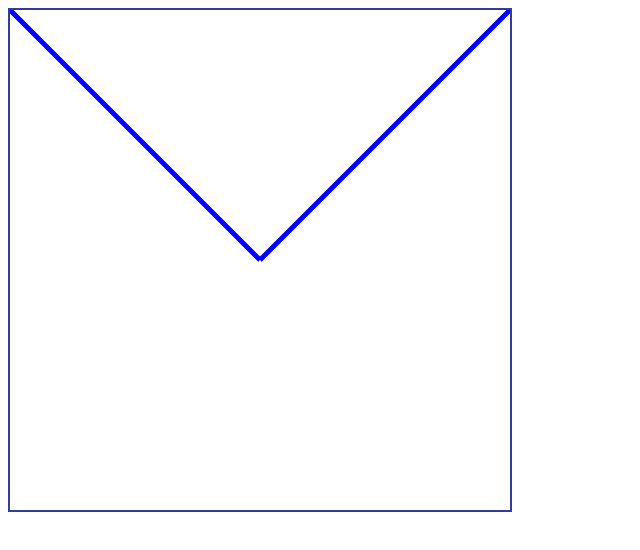
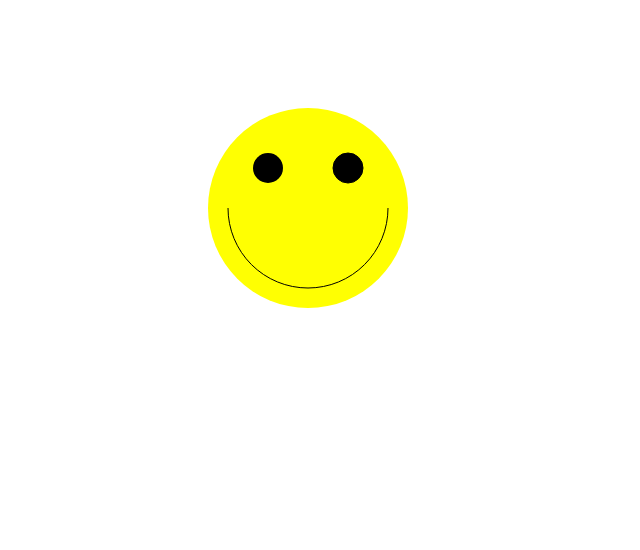
Before and after one commit to marama09/Canvas-API, a plain HTML site: page index.html in a window 1280 px wide. Shown: the whole page, without its empty margins (0-640 px from the left). Drawn offline with Linux system fonts and the light colour scheme.

Commit message:
smile face using canvas

```diff
--- a/index.html
+++ b/index.html
@@ -1,4 +1,5 @@
 <!--
+  Smile Face usinf
     1- canvas like image But without Src + Alt Attributes and with clousing tag
     2- canvas can bestyled with css
     3- canvas default Dimension {Width=>300 Height=>150}
@@ -13,7 +14,7 @@
     <link rel="stylesheet" href="main.css">
   </head>
   <body>
-      <canvas id="our-canvas" width="500" height="500"> </canvas>
+      <canvas id="our-canvas" width="600" height="400"> </canvas>
       <script src="main.js"></script>
   </body>
 </html>
--- a/main.css
+++ b/main.css
@@ -1,7 +1,8 @@
 body{
      background-color:rgba(212, 205, 111, 0) ;
 }
-
+/*
 canvas {
-    border: 2px solid rgb(51, 61, 153);
+    border: 2px solid rgb(4, 4, 6);
 }
+/*
--- a/main.js
+++ b/main.js
@@ -4,24 +4,30 @@ let theCanvas =document.getElementById('our-canvas'),
 // Select Context Type
 theContext=theCanvas.getContext('2d');
 
-//Begin the Path
+// First Circle
 theContext.beginPath();
+theContext.fillStyle='#ffff02';
+theContext.arc(300,200,100,0,Math.PI*2);
+theContext.fill();
 
-// Select the start Position of the Path
-theContext.moveTo(0,0);
+// Mouth circle
+theContext.beginPath();
+theContext.fillStyle='#FFF';
+theContext.arc(300,200,80,0,Math.PI);
+theContext.stroke();
 
-// Select the Path Points
-theContext.lineTo(250,250 )
+// Left Eye
+theContext.beginPath();
+theContext.fillStyle='#000';
+theContext.arc(260,160,15,0,Math.PI*2);
+theContext.fill();
 
-// Select the start Position of the Path
-theContext.moveTo(500,0);
+// Right Eye
+theContext.beginPath();
+theContext.fillStyle='#000';
+theContext.arc(340,160,15,0,Math.PI*2);
+theContext.fill();
 
-// Select the Path Points
-theContext.lineTo(250,250)
 
-// Adjust Style and Line Width
-theContext.strokeStyle='#00F';
-theContext.lineWidth=5;
-
-//Draw the Path
+// Draw
 theContext.stroke();
```
Also changed, not shown: ref-shadows.txt (added), ref-textaline.txt (added), 1 other file.
